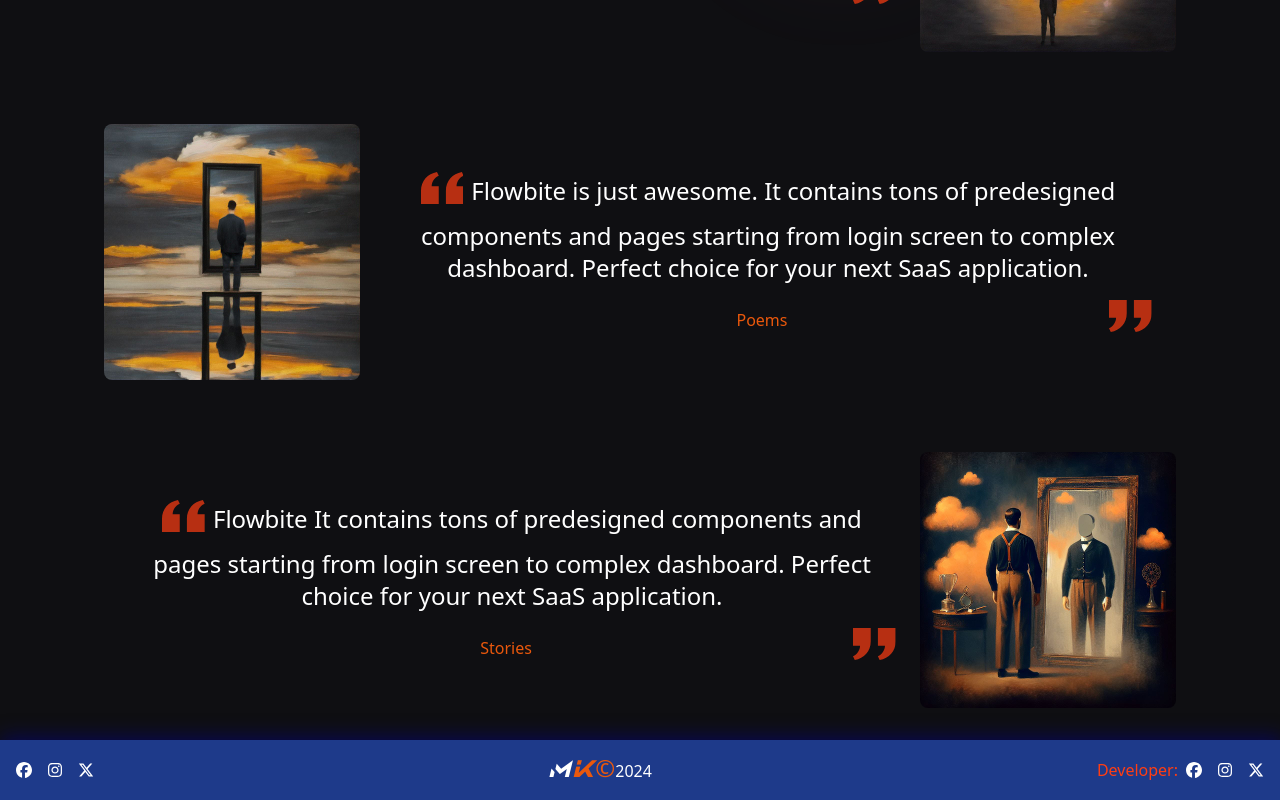
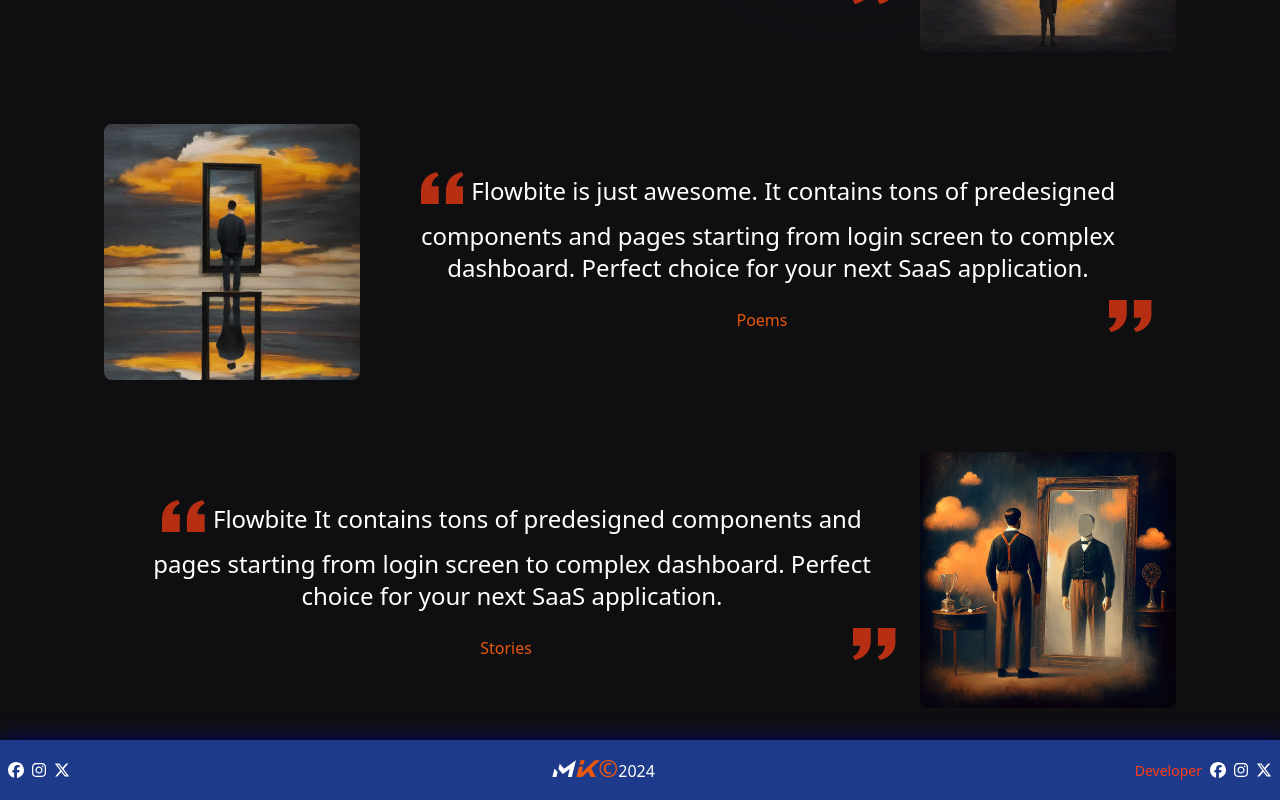
Before and after one commit to Andrew-Doghry/personalBlogReact, a React (Vite) app: page / in a window 1280 px wide. Shown: the part 1060-1860 px from the top of the page. Built offline with nearby package versions, Linux system fonts and the light colour scheme.

Commit message:
modifing the footer

```diff
--- a/src/components/Footer/Footer.jsx
+++ b/src/components/Footer/Footer.jsx
@@ -8,18 +8,18 @@ function Footer() {
     <div className="py-3 px-2 w-screen bg-blue-900 footer  text-white mt-4">
       <div className="flex justify-between container items-center ">
         <div>
-          <div className=" ">
+          <div className="space-x-2 ">
 
-            <a target="_blank" className="mx-2 hover:text-blue-600 transition"
+            <a target="_blank" className=" hover:text-blue-600 transition"
               href="https://facebook.com/ahmed-mostafa"
             >
               <FontAwesomeIcon icon={faFacebook} />
             </a>
-            <a target="_blank" className="mx-2 hover:text-orange-600 transition" href="https://insagram.com/ahmedmk.1">
+            <a target="_blank" className=" hover:text-orange-600 transition" href="https://insagram.com/ahmedmk.1">
               <FontAwesomeIcon icon={faInstagram} />
 
             </a>
-            <a target="_blank" className="mx-2 hover:text-black transition" href="https://x.com/ahmedmk.1">
+            <a target="_blank" className=" hover:text-black transition" href="https://x.com/ahmedmk.1">
               <FontAwesomeIcon icon={faXTwitter} />
             </a>
           </div>
@@ -27,23 +27,25 @@ function Footer() {
         </div>
         <span className="capitalize">            <span className='logo text-white' >m<span className='text-orange-600'>k</span></span>
           <span className="text-orange-600 font-normal text-2xl ">&copy;</span>2024 </span>
-        <div className="flex justify-center items-center">
-          <div className="capitalize"> <span className="text-flareOrange">
-            developer:
+        <div className="flex justify-center items-center flex-col lg:flex-row space-x-2">
+          <div className="capitalize"> <span className="text-flareOrange text-sm">
+            developer
           </span>
           </div>
-          <a target="_blank" className="mx-2 hover:text-blue-600 transition" title="facebook"
+          <div className="space-x-2">
+            <a target="_blank" className=" hover:text-blue-600 transition" title="facebook"
               href="https://www.facebook.com/andrew.doghry"
             >
               <FontAwesomeIcon icon={faFacebook} />
             </a>
-          <a title="instagram" target="_blank" className="mx-2 hover:text-orange-600 transition" href="https://www.instagram.com/andrewdoghry">
+            <a title="instagram" target="_blank" className=" hover:text-orange-600 transition" href="https://www.instagram.com/andrewdoghry">
               <FontAwesomeIcon icon={faInstagram} />
 
             </a>
-          <a title="x.com" target="_blank" className="mx-2 hover:text-black hover:drop-shadow-lg hover:drop-shadow-white transition " href="https://x.com/its_Dohh">
+            <a title="x.com" target="_blank" className=" hover:text-black hover:drop-shadow-lg hover:drop-shadow-white transition " href="https://x.com/its_Dohh">
               <FontAwesomeIcon icon={faXTwitter} />
             </a>
+          </div>
         </div>
 
       </div>
```
Lines whose indentation alone changed are shown as unchanged.
